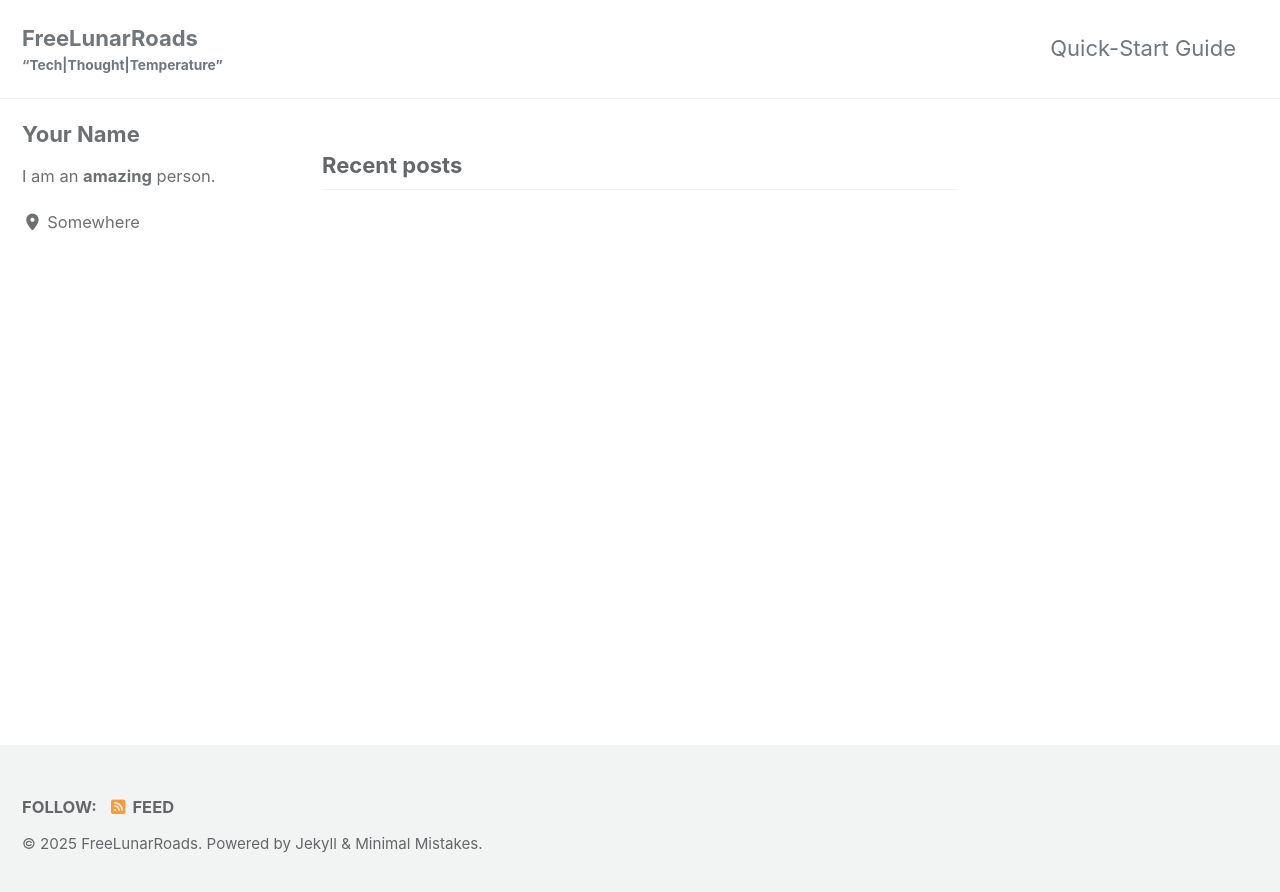
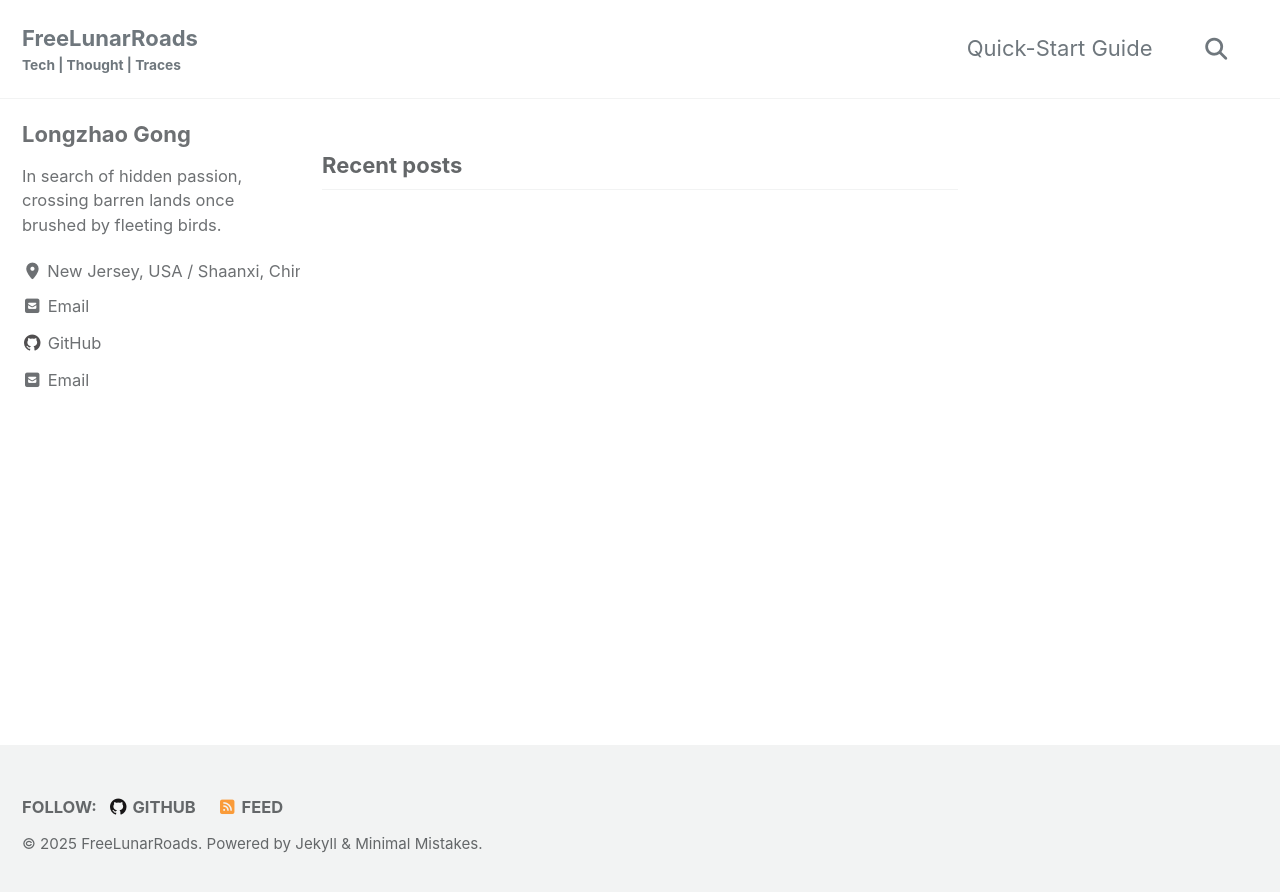
Before and after one commit to Gonglz/gonglz.github.io, a Jekyll site: the page built from index.html, in a window 1280 px wide. Shown: the top 892 px of the page. Built offline with Jekyll 4.4.1, drawn with Linux system fonts in a browser that asks for light colours; cached includes are drawn as plain includes; the list of posts is cut into pages by our own code.

Commit message:
Update config.yml with author and footer links

```diff
--- a/_config.yml
+++ b/_config.yml
@@ -19,7 +19,7 @@ locale                   : "en-US"
 rtl                      : # true, false (default) # turns direction of the page into right to left for RTL languages
 title                    : "FreeLunarRoads"
 title_separator          : "-"
-subtitle                 : “Tech|Thought|Temperature”
+subtitle                 : "Tech | Thought | Traces"
 name                     : "Longzhao Gong"
 description              : "Load My World."
 url                      : "https://gonglz.github.io"
@@ -28,7 +28,7 @@ repository               : "Gonglz/gonglz.github.io"
 teaser                   : # path of fallback teaser image, e.g. "/assets/images/500x300.png"
 logo                     : # path of logo image to display in the masthead, e.g. "/assets/images/88x88.png"
 masthead_title           : # overrides the website title displayed in the masthead, use " " for no title
-breadcrumbs              : # false
+breadcrumbs              : true
 words_per_minute         : 200
 enable_copy_code_button  : true
 copyright                : # "copyright" name, defaults to site.title
@@ -68,8 +68,8 @@ reCaptcha:
 atom_feed:
   path                   : # blank (default) uses feed.xml
   hide                   : # true, false (default)
-search                   : # true, false (default)
-search_full_content      : # true, false (default)
+search                   : true
+search_full_content      : true
 search_provider          : # lunr (default), algolia, google
 lunr:
   search_within_pages    : # true, false (default)
@@ -99,8 +99,8 @@ og_image                 : # Open Graph/Twitter default site image
 # For specifying social profiles
 # - https://developers.google.com/structured-data/customize/social-profiles
 social:
-  type                   : # Person or Organization (defaults to Person)
-  name                   : # If the user or organization name differs from the site's name
+  type                   : Person
+  name                   : Marvin
   links: # An array of links to social media profiles
 
 # Analytics
@@ -113,15 +113,15 @@ analytics:
 
 # Site Author
 author:
-  name             : "Your Name"
+  name             : "Longzhao Gong"
   avatar           : # path of avatar image, e.g. "/assets/images/bio-photo.jpg"
-  bio              : "I am an **amazing** person."
-  location         : "Somewhere"
-  email            :
+  bio              : "In search of hidden passion, crossing barren lands once brushed by fleeting birds."
+  location         : "New Jersey, USA / Shaanxi, China"
+  email            : "gonglz@hotmail.com"
   links:
     - label: "Email"
       icon: "fas fa-fw fa-envelope-square"
-      # url: "mailto:your.name@email.com"
+      url:  "mailto:gonglz@hotmail.com"
     - label: "Website"
       icon: "fas fa-fw fa-link"
       # url: "https://your-website.com"
@@ -133,7 +133,7 @@ author:
       # url: "https://facebook.com/"
     - label: "GitHub"
       icon: "fab fa-fw fa-github"
-      # url: "https://github.com/"
+      url: "https://github.com/gonglz"
     - label: "Instagram"
       icon: "fab fa-fw fa-instagram"
       # url: "https://instagram.com/"
@@ -149,7 +149,7 @@ footer:
       # url:
     - label: "GitHub"
       icon: "fab fa-fw fa-github"
-      # url:
+      url:  "https://github.com/gonglz"
     - label: "GitLab"
       icon: "fab fa-fw fa-gitlab"
       # url:
@@ -228,8 +228,7 @@ sass:
 
 # Outputting
 permalink: /:categories/:title/
-timezone: # https://en.wikipedia.org/wiki/List_of_tz_database_time_zones
-
+timezone: America/New_York
 
 # Pagination with jekyll-paginate
 paginate: 5 # amount of posts to show
```
